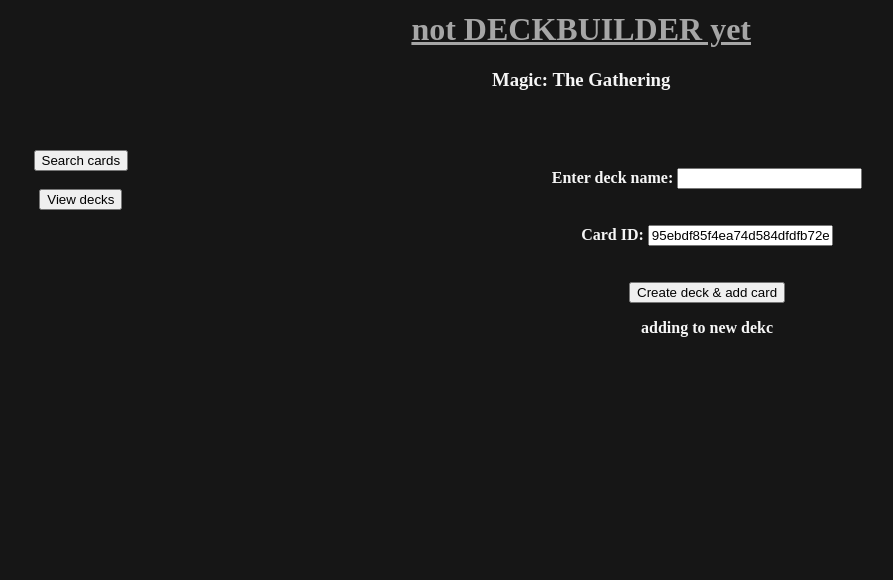
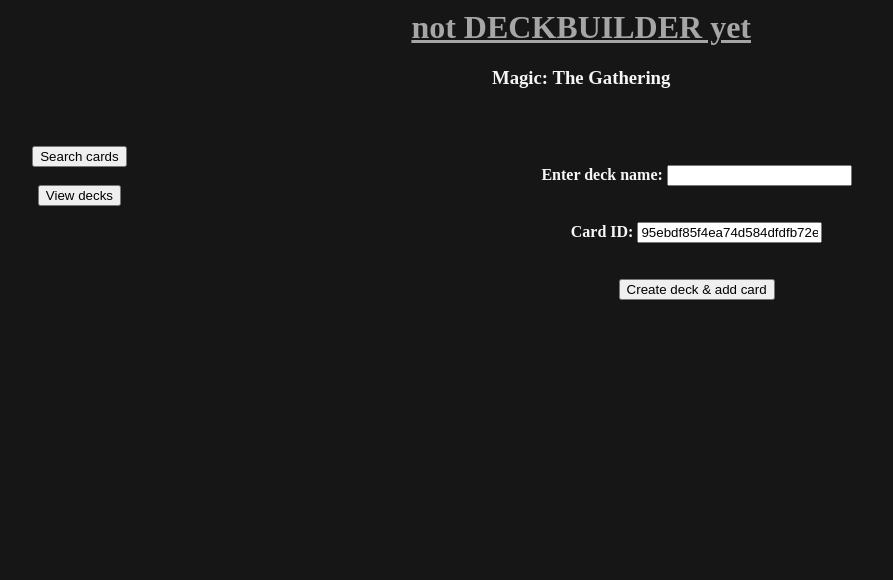
Before and after one commit to rddrdhd/SPJA_Deckbuilder, a Django app: a page that uses builder/templates/base.html in a window 1280 px wide. Shown: the top 580 px of the page, without its empty margins (54-947 px from the left). Run offline with Django 3.2, Linux system fonts and the light colour scheme; lists and menus that the app fills with data are empty.

Commit message:
I am going to sleep

```diff
--- a/builder/templates/add_card/to_new.html
+++ b/builder/templates/add_card/to_new.html
@@ -9,5 +9,4 @@
 
      <button type="submit">Create deck & add card</button>
  </form>
-adding to new dekc
  {% endblock %}
--- a/builder/templates/base.html
+++ b/builder/templates/base.html
@@ -1,4 +1,12 @@
 <html>
+<head>
+    <style>
+table {
+  border-collapse: collapse;
+  width: 98%;
+}
+</style>
+</head>
   <body style="width: 98%; height: 100%; background-color:161616;"
   text=F6F6F6 link="A6A6A6" vlink="666666" alink="FFFFFF">
     <div>
@@ -28,9 +36,16 @@
                     </a>
                 </th>
                 <th style="vertical-align: middle;">
+                    <table border="0" >
+                        <tr>
+                            <th>
+
                     {% block content %}
 
                     {% endblock %}
+                            </th>
+                        </tr>
+                    </table>
                 </th>
             </tr>
         </table>
--- a/builder/templates/search/detail.html
+++ b/builder/templates/search/detail.html
@@ -2,8 +2,6 @@
  {% block content %}
  <table>
 
-    <col width="70%">
-    <col width="30%">
      <tr>
          <th align="left">
              <h4>{{card_data.name}}</h4>
@@ -20,13 +18,13 @@
              </ul>
 
          </th>
-         <th style="vertical-align: top;">
+         <th align="right" style="vertical-align: top;">
              <a href="{% url 'builder:add_to_deck' card_data.id %}">
                  <button>Add to my deck</button>
              </a><br><br>
              <a href="{% url 'builder:create_deck' card_data.id %}">
                  <button>Add to new deck</button>
-             </a>
+             </a><br><br>
               <img src="{{card_data.imageUrl}}" alt="{{card_data.name}}'s image did not found" />
          </th>
 
--- a/builder/templates/search/index.html
+++ b/builder/templates/search/index.html
@@ -1,6 +1,6 @@
  {% extends "base.html" %}
  {% block content %}
-
+<br><br><br>
 <form action="{% url 'builder:result' %}" method="post">
     {% csrf_token %}
   <input name="q"/>
--- a/builder/views.py
+++ b/builder/views.py
@@ -25,6 +25,9 @@ def create_card_return(card_id):
 
 # --------------------------------   VIEWS
 
+# TODO: Delete card from deck
+# TODO: Delete deck and his cards (cascade?)
+# TODO: Player (login, topic, OneToManyFiled  decks)
 # Main page
 def index(request):
     return render(request, 'index.html')
```
Also changed, not shown: builder/templates/deck.html (line endings or trailing spaces), db.sqlite3.
